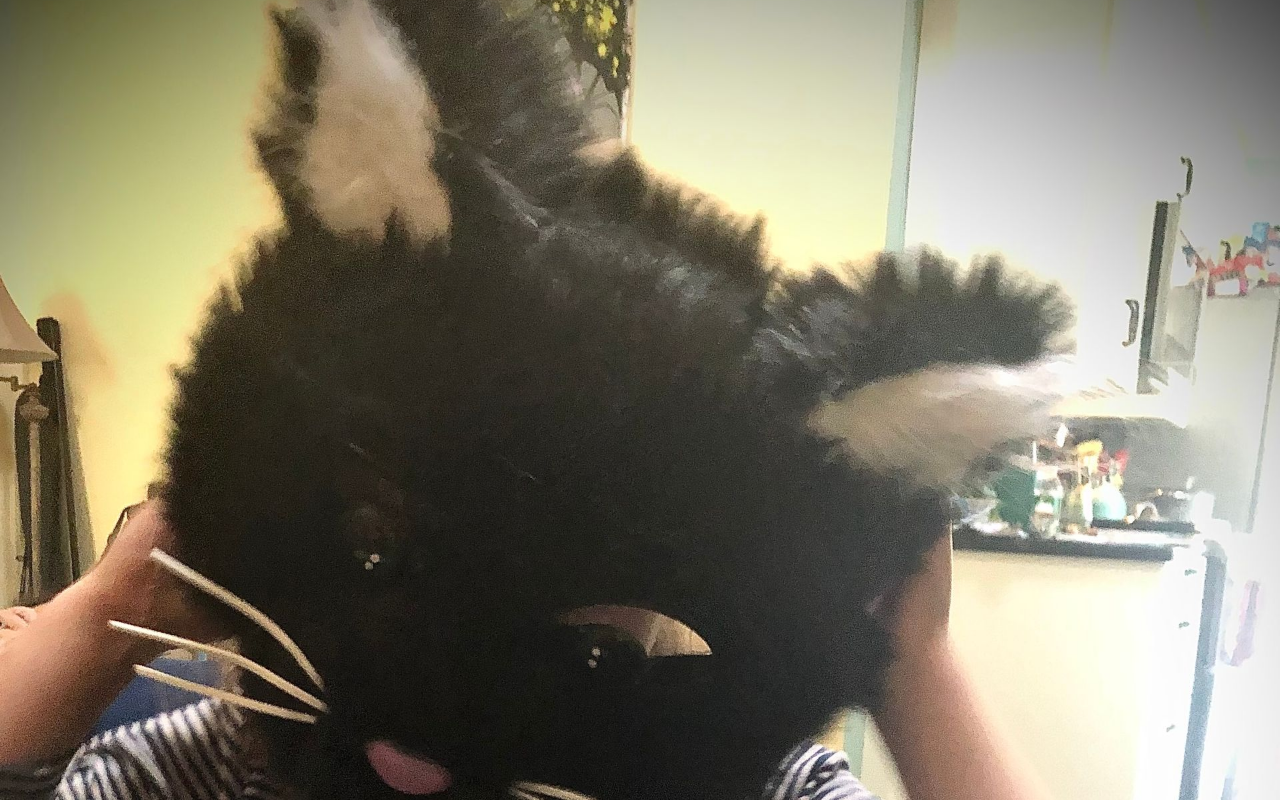
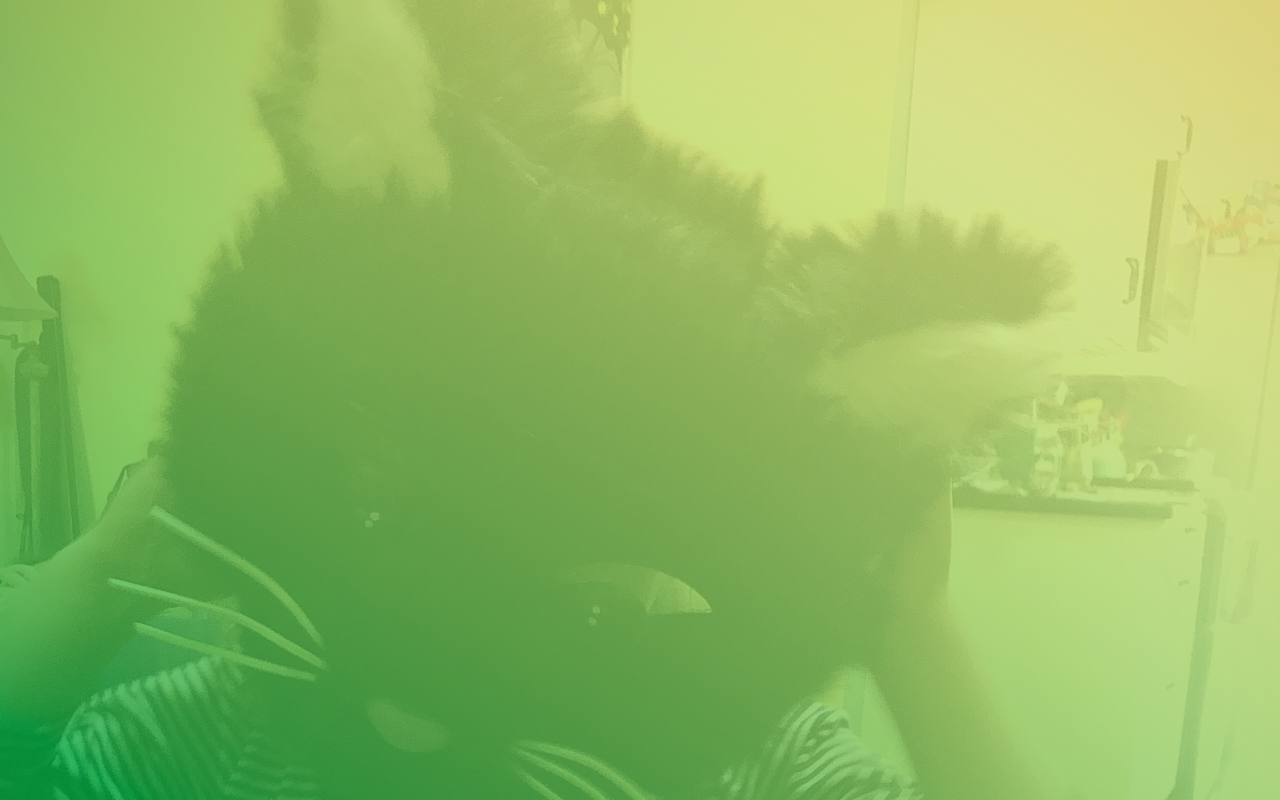
Before and after one commit to bobbythree/ivy-website, a React (Vite) app: page / in a window 1280 px wide. Built offline with nearby package versions, Linux system fonts and the light colour scheme.

Commit message:
transparent color gradient bg

```diff
--- a/src/pages/HomePage.tsx
+++ b/src/pages/HomePage.tsx
@@ -3,12 +3,16 @@ import bgImg from '../assets/ivy_cat.jpg'
 
 export default function HomePage() {
   return (
-    <div className="h-screen bg-cover bg-gradient-to-tr from-green-500 to-yellow-200"
-      style={{
-        backgroundImage: `url(${bgImg})`,
-        backgroundPosition: 'center 30%',
-      }}>
 
+    <div className="relative h-screen bg-gradient-to-tr from-green-600 to-yellow-200">
+      <img
+        src={bgImg}
+        alt=""
+        className="absolute inset-0 w-full h-full object-cover opacity-20"
+
+      />
     </div>
+
+
   )
 }
```
